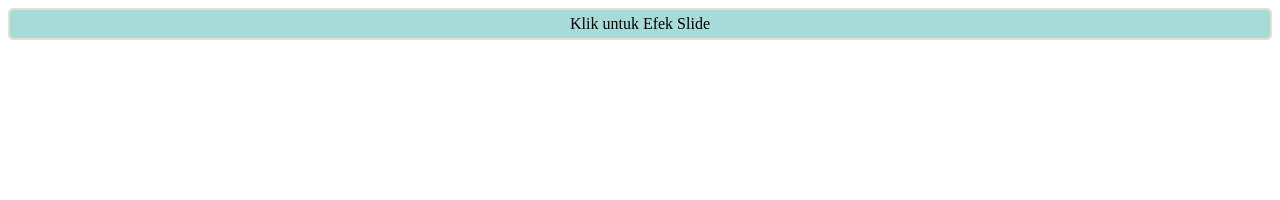
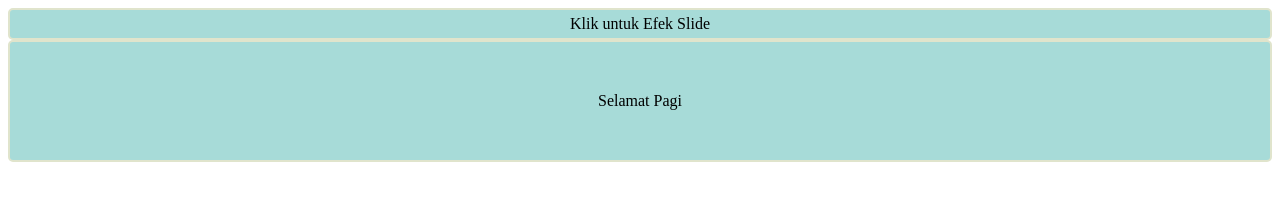
Before and after one commit to Maulanahb/SEM3_PemrogramanWeb-P6, a plain HTML site: page efectSlide.html in a window 1280 px wide. Both pictures are taken after a click on the element "Klik untuk Efek Slide". Drawn offline with Linux system fonts and the light colour scheme.

Commit message:
efect slide down

```diff
--- a/efectSlide.html
+++ b/efectSlide.html
@@ -6,13 +6,13 @@
     <script>
     $(document).ready(function() {
         $("#flip").click(function(){
-            $("#kotak2").slideUp("slow");
+            $("#kotak2").slideDown("slow");
         });
     });
     </script>
 </head>
 <body>
     <div id="flip">Klik untuk Efek Slide</div>
-    <div id="kotak2">Selamat Pagi</div>
+    <div id="kotak2" style="display:none">Selamat Pagi</div>
 </body>
 </html>
```
